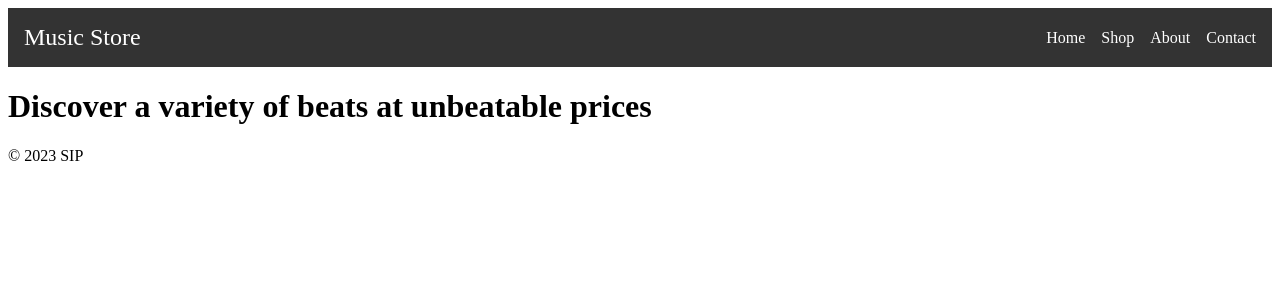
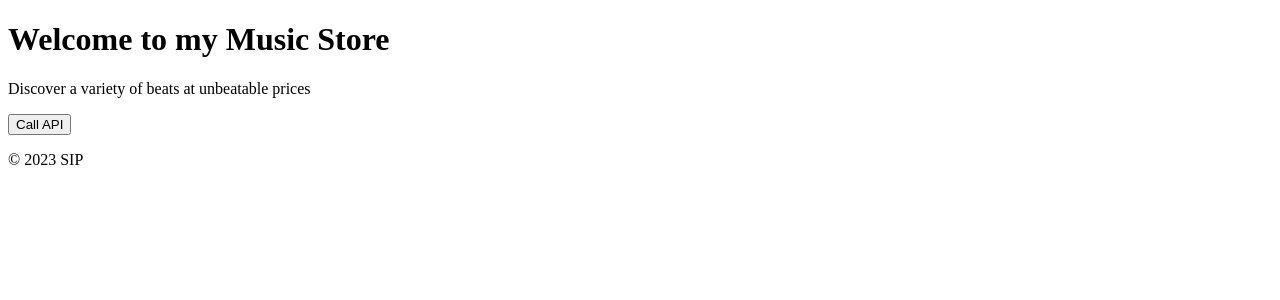
Before and after one commit to sip357/Music-Store, a Next.js app: page / in a window 1280 px wide. Shown: the top 300 px of the page. Built offline with nearby package versions, Linux system fonts and the light colour scheme.

Commit message:
Installed mongodb

```diff
--- a/app/(marketing)/page.tsx
+++ /dev/null
@@ -1,7 +0,0 @@
-export default async function MarketPage() {
-    return (
-      <div>
-        <h1>Discover a variety of beats at unbeatable prices</h1>
-      </div>
-    );
-  }
--- a/app/NavBar.module.css
+++ /dev/null
@@ -1,65 +0,0 @@
-.navbar {
-    display: flex;
-    justify-content: space-between;
-    align-items: center;
-    background-color: #333;
-    padding: 1rem;
-  }
-
-  .logo a {
-    color: white;
-    font-size: 1.5rem;
-    text-decoration: none;
-  }
-
-  .navLinks {
-    list-style: none;
-    display: flex;
-    margin: 0;
-    padding: 0;
-  }
-
-  .navLinks li {
-    margin-left: 1rem;
-  }
-
-  .navLinks a {
-    color: white;
-    text-decoration: none;
-    font-size: 1rem;
-    transition: color 0.3s;
-  }
-
-  .navLinks a:hover {
-    color: #ddd;
-  }
-
-  /* Responsive styling */
-  @media (max-width: 768px) {
-    .navLinks {
-      display: none;
-      flex-direction: column;
-    }
-
-    .navbar {
-      flex-direction: column;
-      align-items: flex-start;
-    }
-
-    .navbar.active .navLinks {
-      display: flex;
-    }
-
-    .toggleButton {
-      display: block;
-      cursor: pointer;
-      color: white;
-      font-size: 1.5rem;
-    }
-  }
-
-  @media (min-width: 769px) {
-    .toggleButton {
-      display: none;
-    }
-  }
--- a/app/NavBar.tsx
+++ /dev/null
@@ -1,41 +0,0 @@
-// components/NavBar.tsx
-"use client";
-
-import { useState } from 'react';
-import Link from 'next/link';
-import styles from './NavBar.module.css';
-
-const NavBar: React.FC = () => {
-  const [isOpen, setIsOpen] = useState(false);
-
-  const toggleNav = () => {
-    setIsOpen(!isOpen);
-  };
-
-  return (
-    <nav className={`${styles.navbar} ${isOpen ? styles.active : ''}`}>
-      <div className={styles.logo}>
-        <Link href="/">Music Store</Link>
-      </div>
-      <div className={styles.toggleButton} onClick={toggleNav}>
-        ☰
-      </div>
-      <ul className={styles.navLinks}>
-        <li>
-          <Link href="/">Home</Link>
-        </li>
-        <li>
-          <Link href="/shop">Shop</Link>
-        </li>
-        <li>
-          <Link href="/about">About</Link>
-        </li>
-        <li>
-          <Link href="/contact">Contact</Link>
-        </li>
-      </ul>
-    </nav>
-  );
-};
-
-export default NavBar;
--- /dev/null
+++ b/app/api/users/route.ts
@@ -0,0 +1,12 @@
+// pages/api/hello.ts
+import { cookies } from 'next/headers'
+
+export async function GET(request: Request) {
+  //const cookieStore = cookies()
+  //const token = cookieStore.get('token')
+
+  return new Response('Hello, Next.js!', {
+    status: 200,
+    //headers: { 'Set-Cookie': `token=${token.value}` },
+  })
+}
--- a/app/layout.tsx
+++ b/app/layout.tsx
@@ -1,6 +1,5 @@
-import NavBar from "./NavBar"
+
 import Head from "next/head"
-
 
 export default function RootLayout({
   children,
@@ -10,12 +9,6 @@ export default function RootLayout({
   return (
     <html lang="en">
       <body>
-        <Head>
-          <title>SIP's Music Store</title>
-          <meta name="description" content="A website for selling instrumentals by SIP" />
-          <link rel="icon" href="/favicon.ico" />
-        </Head>
-        <NavBar />
         <main>{children}</main>
         <footer>
           <p>&copy; 2023 SIP</p>
--- a/app/page.tsx
+++ b/app/page.tsx
@@ -1,11 +1,26 @@
+'use client';
 import Layout from "./layout";
 import App from "next/app";
 
+
 export default function Home() {
+  const callApi = async () =>{
+    await fetch('/api/users/route', {
+      method: "GET",
+      headers: {
+        'Content-Type': 'application/json'
+      },
+      body: JSON.stringify({})
+    })
+      .then(response => response.json())
+      .then(data => console.log(data))
+      .catch(error => console.error('Error:', error));
+  }
   return (
     <div>
       <h1>Welcome to my Music Store</h1>
       <p>Discover a variety of beats at unbeatable prices</p>
+      <button onClick={callApi}>Call API</button>
     </div>
   );
 }
--- a/package.json
+++ b/package.json
@@ -9,6 +9,7 @@
     "lint": "next lint"
   },
   "dependencies": {
+    "mongodb": "^6.8.0",
     "next": "14.2.3",
     "react": "^18",
     "react-dom": "^18"
```
Also changed, not shown: app/lib/mongodb.tsx (added, +30 -0 lines), 1 other file (tests, documents, lock files or other folders).
